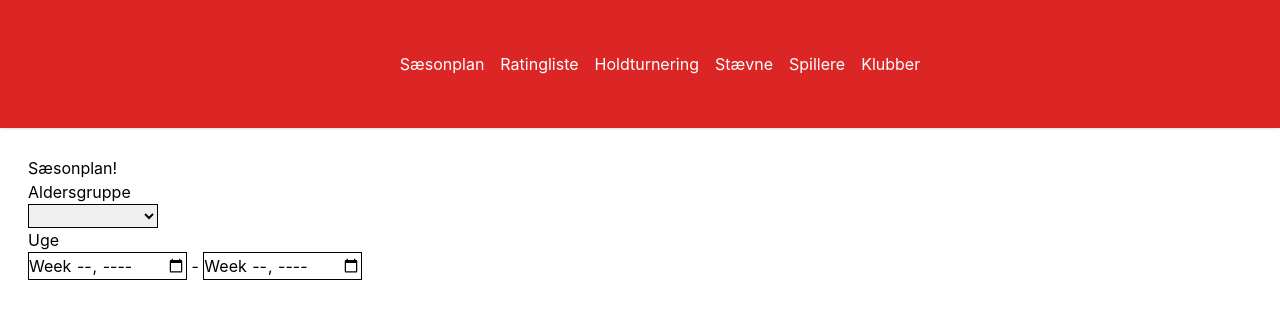
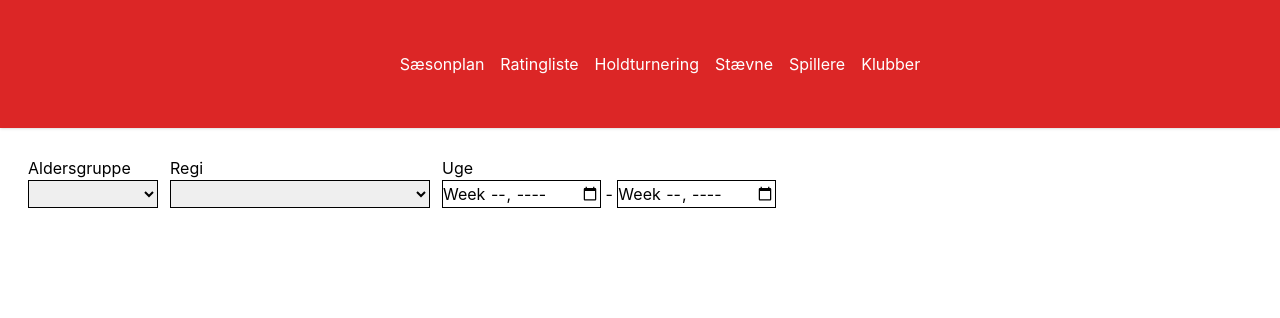
Before and after one commit to GodSpiller/bordtennis, a React (Create React App) app in the folder frontend/: page /saeson in a window 1280 px wide. Shown: the top 318 px of the page. Built offline with nearby package versions, Linux system fonts and the light colour scheme.

Commit message:
Regi select added

```diff
--- a/frontend/src/components/inputs/WeekInput.tsx
+++ b/frontend/src/components/inputs/WeekInput.tsx
@@ -2,10 +2,10 @@ export function WeekInput() {
   return (
     <form className="flex flex-col">
       <label>Uge</label>
-      <div>
-        <input className="border border-black" type="week"></input> -{" "}
-        <input className="border border-black" type="week"></input>
-      </div>
+      <p>
+        <input className="border border-black h-[28px]" type="week" /> -{" "}
+        <input className="border border-black h-[28px]" type="week" />
+      </p>
     </form>
   );
 }
--- a/frontend/src/components/selects/AgeGroupSelect.tsx
+++ b/frontend/src/components/selects/AgeGroupSelect.tsx
@@ -92,15 +92,15 @@ type Props = {
 
 export function AgeGroupSelect({ setAgeGroup }: Props) {
   return (
-    <div className="flex flex-col w-[130px] text-xls">
-      Aldersgruppe
-      <select onChange={setAgeGroup} className="border-black border">
+    <form className="flex flex-col w-[130px] ">
+      <label>Aldersgruppe</label>
+      <select onChange={setAgeGroup} className="border-black border h-[28px]">
         {ageGroups.map((age) => (
           <option key={age.identifier} value={age.identifier}>
             {age.title}
           </option>
         ))}
       </select>
-    </div>
+    </form>
   );
 }
--- a/frontend/src/components/selects/RegiSelect.tsx
+++ b/frontend/src/components/selects/RegiSelect.tsx
@@ -0,0 +1,62 @@
+type Regi = {
+  title: string;
+  identifier: number;
+};
+
+const regi: Regi[] = [
+  {
+    identifier: 0,
+    title: "",
+  },
+  {
+    identifier: 1,
+    title: "Bordtennis Danmar/DT",
+  },
+  {
+    identifier: 2,
+    title: "DGI Bornholm",
+  },
+  {
+    identifier: 3,
+    title: "DGI Jylland Nord",
+  },
+  {
+    identifier: 4,
+    title: "DGI Jylland Syd",
+  },
+  {
+    identifier: 5,
+    title: "DGI Sjælland",
+  },
+  {
+    identifier: 6,
+    title: "MIDT (Fyn)",
+  },
+  {
+    identifier: 7,
+    title: "VEST (Jylland)",
+  },
+  {
+    identifier: 8,
+    title: "ØST (Sjælland, Lolland F.)",
+  },
+];
+
+type Props = {
+  setRegi: (event: React.ChangeEvent<HTMLSelectElement>) => void;
+};
+
+export function RegiSelect({ setRegi }: Props) {
+  return (
+    <form className="flex flex-col w-[260px]">
+      <label>Regi</label>
+      <select onChange={setRegi} className="border-black border h-[28px]">
+        {regi.map((age) => (
+          <option key={age.identifier} value={age.identifier}>
+            {age.title}
+          </option>
+        ))}
+      </select>
+    </form>
+  );
+}
--- a/frontend/src/pages/SeasonPlanPage.tsx
+++ b/frontend/src/pages/SeasonPlanPage.tsx
@@ -1,19 +1,26 @@
 import { useState } from "react";
 import { AgeGroupSelect } from "../components/selects/AgeGroupSelect";
 import { WeekInput } from "../components/inputs/WeekInput";
+import { RegiSelect } from "../components/selects/RegiSelect";
 
 export function SeasonPlanPage() {
   const [ageGroup, setAgeGroup] = useState<string | undefined>();
+  const [regi, setRegi] = useState<string | undefined>();
 
   const ageGroupChange = (event: React.ChangeEvent<HTMLSelectElement>) => {
     setAgeGroup(event.target.value);
     console.log(ageGroup);
   };
 
+  const regiChange = (event: React.ChangeEvent<HTMLSelectElement>) => {
+    setRegi(event.target.value);
+    console.log(regi);
+  };
+
   return (
-    <div className="flex flex-col">
-      Sæsonplan!
+    <div className="flex flex-row gap-3">
       <AgeGroupSelect setAgeGroup={ageGroupChange} />
+      <RegiSelect setRegi={regiChange}></RegiSelect>
       <WeekInput />
     </div>
   );
```
